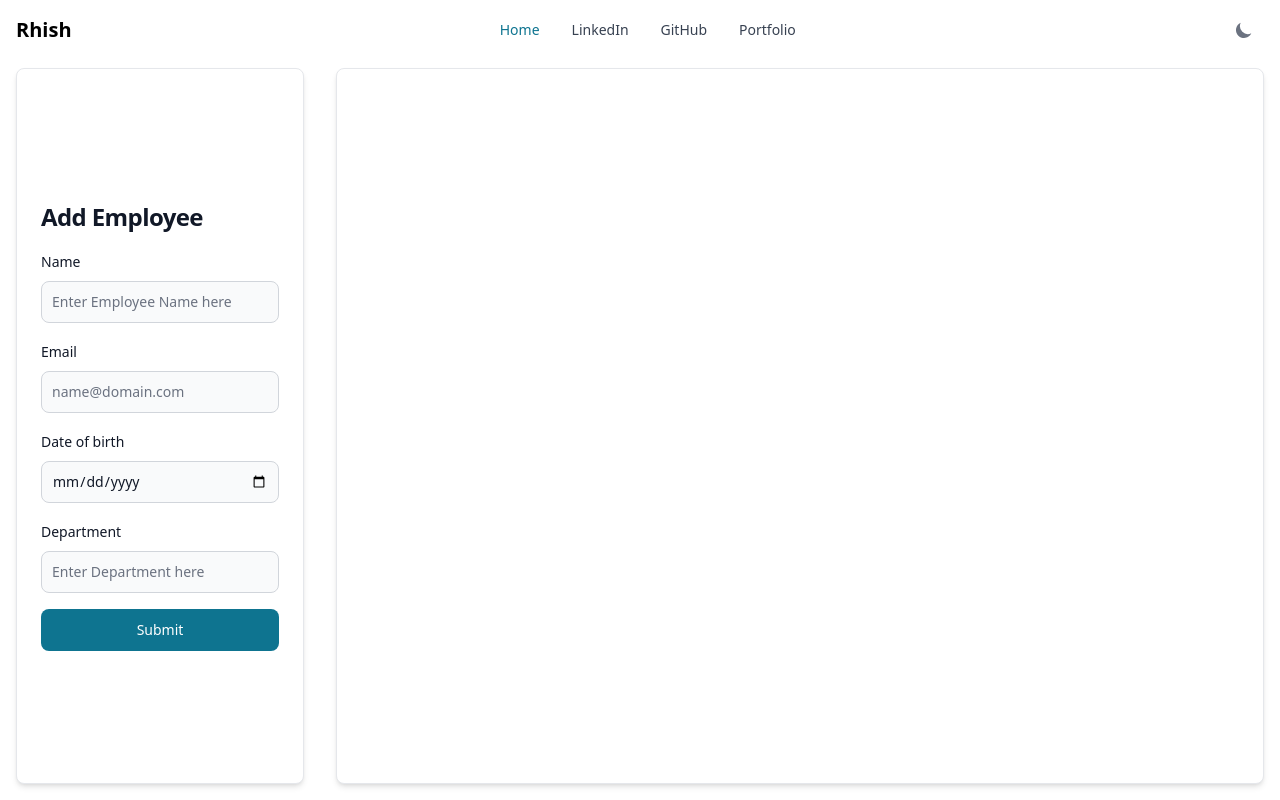
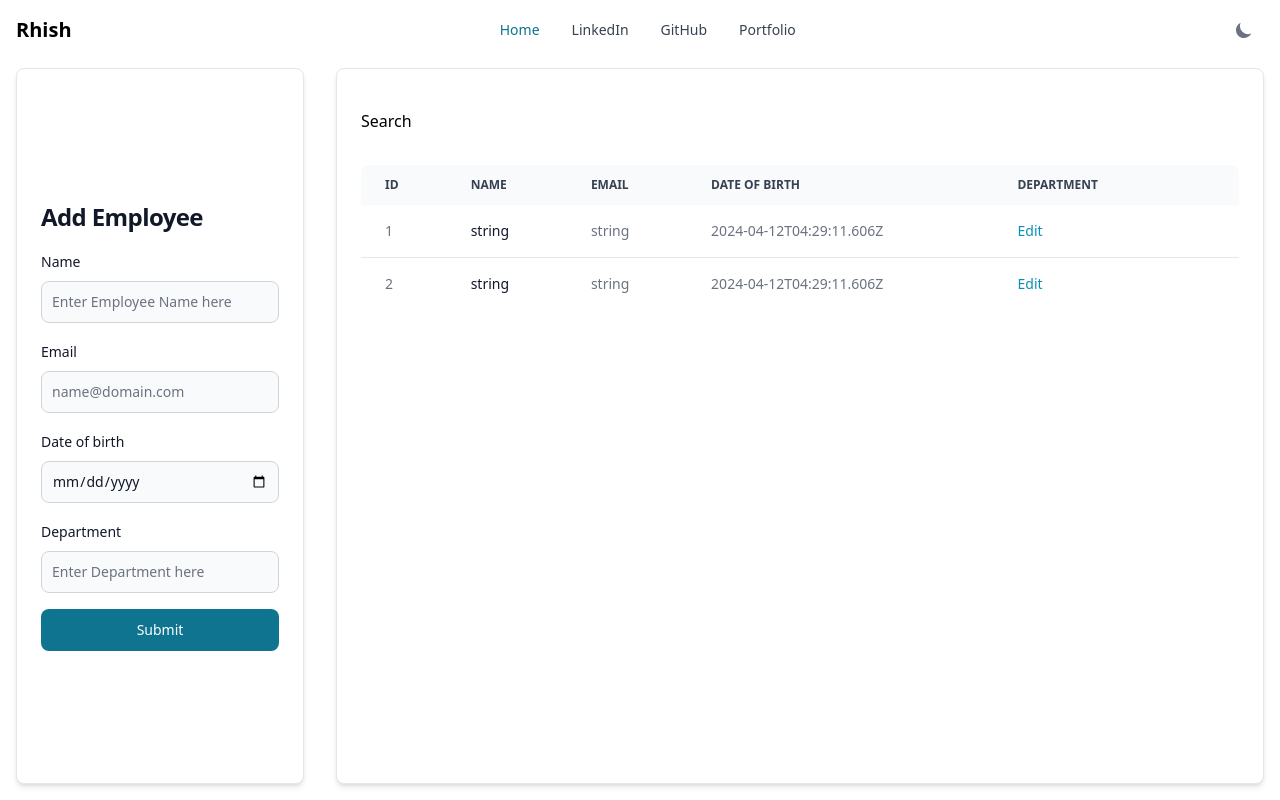
Before and after one commit to rhish9h/empowerid-ems, a React (Vite) app in the folder employee-management-frontend/: page / in a window 1280 px wide. Built offline with nearby package versions, Linux system fonts and the light colour scheme.

Commit message:
employee list

```diff
--- a/employee-management-frontend/src/App.tsx
+++ b/employee-management-frontend/src/App.tsx
@@ -1,8 +1,14 @@
 import MyNavbar from "./components/navbar/MyNavbar";
 import AddEmployee from "./components/addEmployee/AddEmployee";
-import { Card } from "flowbite-react";
+import Employees from "./components/employees/Employees";
+import { useState } from "react";
 
 function App() {
+  const [employees, setEmployees] = useState([
+    { id: 1, name: "string", email: "string", dateOfBirth: "2024-04-12T04:29:11.606Z", department: "string" },
+    { id: 2, name: "string", email: "string", dateOfBirth: "2024-04-12T04:29:11.606Z", department: "string" }
+  ]);
+
   return (
     <main className="min-h-screen gap-2 dark:bg-gray-800 flex flex-col">
       <MyNavbar />
@@ -11,9 +17,7 @@ function App() {
           <AddEmployee />
         </div>
         <div className="sm:w-1/2 md:w-3/4 w-full px-4 pb-4 flex flex-col">
-          <Card className="h-full">
-            {/* Content for the second card */}
-          </Card>
+          <Employees employees={employees} setEmployees={setEmployees} />
         </div>
       </div>
 
--- /dev/null
+++ b/employee-management-frontend/src/components/employees/Employees.tsx
@@ -0,0 +1,53 @@
+import { Card, Table } from "flowbite-react";
+import { Dispatch, SetStateAction } from "react";
+
+const Employees = ({ employees, setEmployees }: {
+    employees: { id: number; name: string; email: string; dateOfBirth: string; department: string; }[],
+    setEmployees: Dispatch<SetStateAction<{ id: number; name: string; email: string; dateOfBirth: string; department: string; }[]>>
+}) => {
+    const setEmplo = setEmployees;
+
+    return (
+        <Card className="h-full">
+            <div className="search flex-grow-0 flex-shrink-0 py-4">
+                Search
+            </div>
+            <div className="emp-list flex-grow">
+                <div className="overflow-x-auto">
+                    <Table hoverable>
+                        <Table.Head>
+                            <Table.HeadCell>Id</Table.HeadCell>
+                            <Table.HeadCell>Name</Table.HeadCell>
+                            <Table.HeadCell>Email</Table.HeadCell>
+                            <Table.HeadCell>Date of Birth</Table.HeadCell>
+                            <Table.HeadCell>Department</Table.HeadCell>
+                            <Table.HeadCell>
+                                <span className="sr-only">Edit</span>
+                            </Table.HeadCell>
+                        </Table.Head>
+
+                        <Table.Body className="divide-y">
+                            {employees.map((emp: any) => (
+                                <Table.Row className="bg-white dark:border-gray-700 dark:bg-gray-800" key={emp.id}>
+                                    <Table.Cell>{emp.id}</Table.Cell>
+                                    <Table.Cell className="whitespace-nowrap font-medium text-gray-900 dark:text-white">
+                                        {emp.name}
+                                    </Table.Cell>
+                                    <Table.Cell>{emp.email}</Table.Cell>
+                                    <Table.Cell>{emp.dateOfBirth}</Table.Cell>
+                                    <Table.Cell>
+                                        <a href="#" className="font-medium text-cyan-600 hover:underline dark:text-cyan-500">
+                                            Edit
+                                        </a>
+                                    </Table.Cell>
+                                </Table.Row>
+                            ))}
+                        </Table.Body>
+                    </Table>
+                </div>
+            </div>
+        </Card>
+    )
+}
+
+export default Employees;
```
Also changed, not shown: 1 other file (tests, documents, lock files or other folders).
